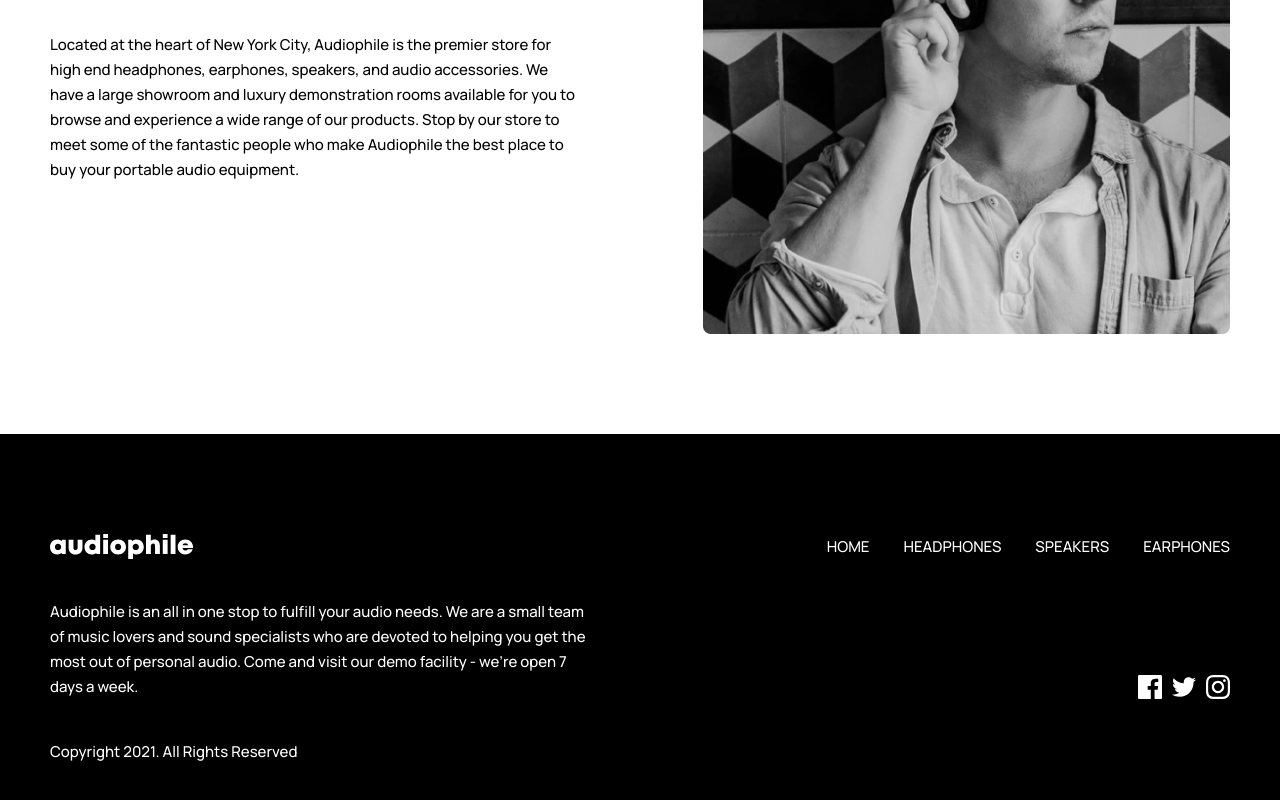
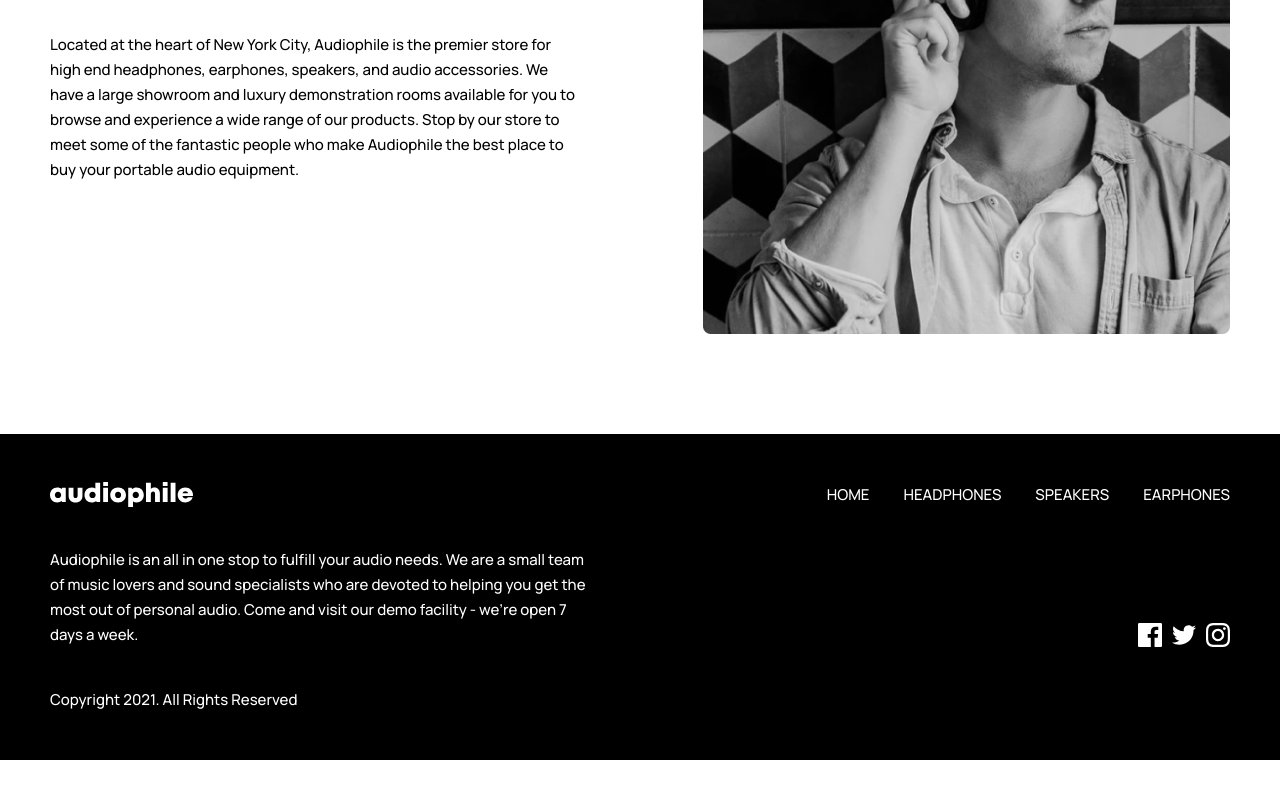
Before and after one commit to FaNi-Coding/e-commerce, a Next.js app: page / in a window 1280 px wide. Shown: the part 2369-3169 px from the top of the page. After the commit the page ends 3129 px from the top, so only its background shows below. Built offline with nearby package versions, Linux system fonts and the light colour scheme.

Commit message:
footer continer styles fixed

```diff
--- a/components/Layout/Footer/Footer.tsx
+++ b/components/Layout/Footer/Footer.tsx
@@ -11,7 +11,7 @@ const Footer = (props: Props) => {
   return (
     <Section
     bgColor='bg-black'
-    dynamicStyles='max-width-container relative'
+    dynamicStyles='container flex justify-between gap-[4.8rem] mx-auto py-3.8 md:gap-[3.2rem] md:py-[4.6rem] lg:py-[4.8rem] lg:gap-[3.6rem] relative'
   >
    <footer className='hidden md:hidden lg:flex lg:flex-col gap-[4rem] w-full'>
         <Nav />
```
